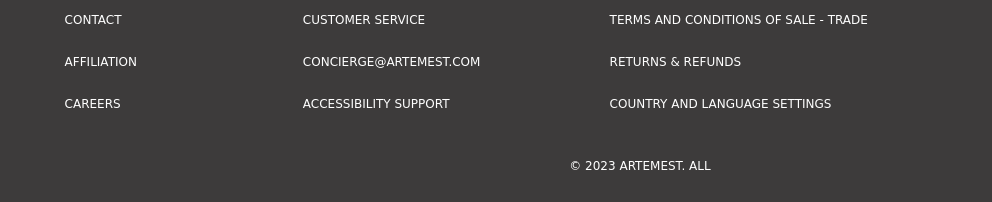
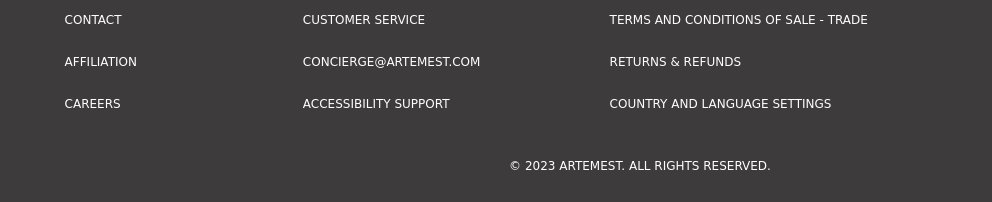
Before and after one commit to anajananashvili7/Final-project, a plain HTML site: page index.html in a window 1280 px wide. Shown: the part 1935-2137 px from the top of the page, 0-992 px from the left. Drawn offline with Linux system fonts and the light colour scheme; a web font is replaced by a local one.

Commit message:
changed sentence ending

```diff
--- a/index.html
+++ b/index.html
@@ -208,7 +208,7 @@
                 </div>
             </div>
         </div>
-        <div class="footer-last-line">© 2023 ARTEMEST. ALL
+        <div class="footer-last-line">© 2023 ARTEMEST. ALL RIGHTS RESERVED.
         </div>
 
 
```
